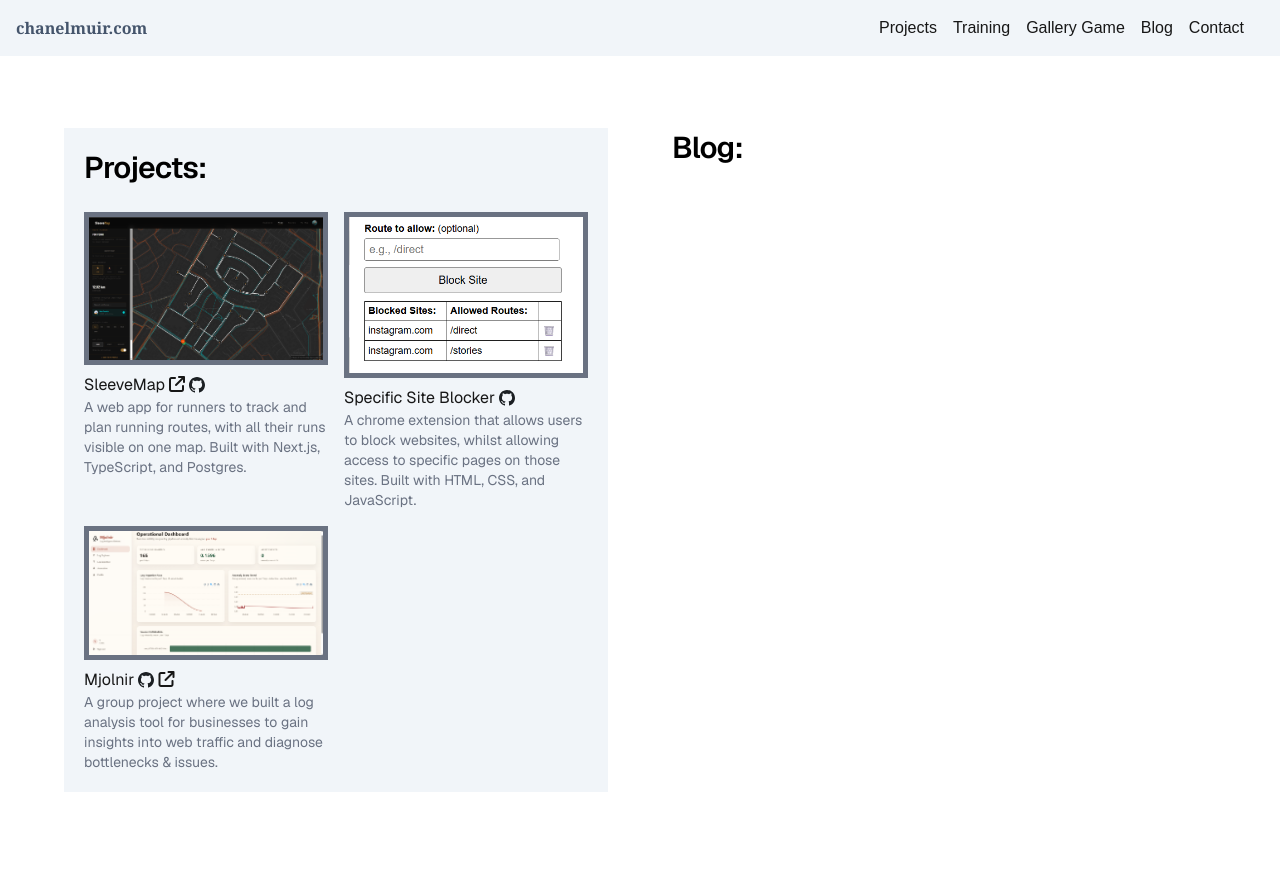
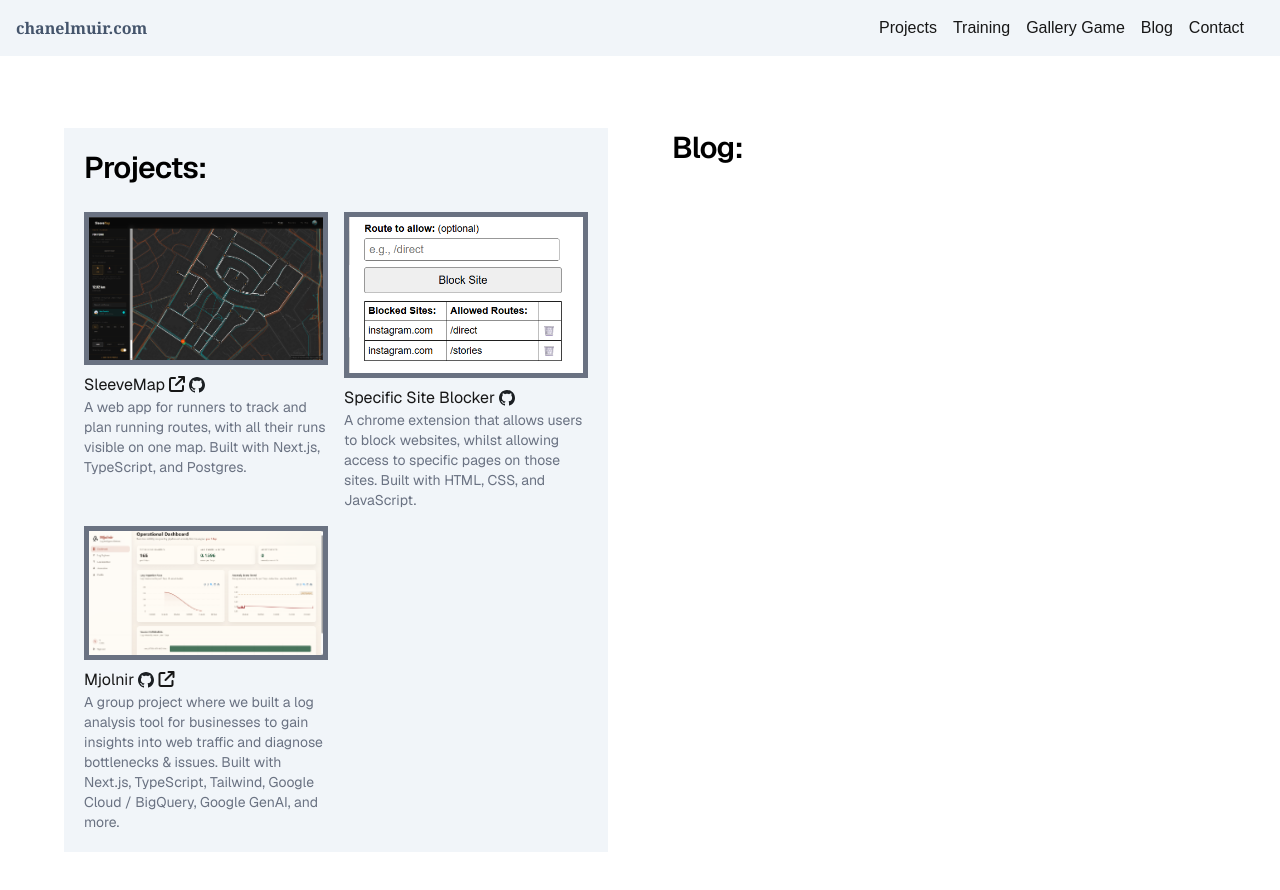
Before and after one commit to Chanelmuir/Personal-Site, a Next.js app: page / in a window 1280 px wide. Shown: the top 890 px of the page. Built offline with nearby package versions, Linux system fonts and the light colour scheme.

Commit message:
Update project description for log analysis tool with tech stack details

```diff
--- a/app/page.tsx
+++ b/app/page.tsx
@@ -47,7 +47,7 @@ export default function Home() {
                   </a>
                 </span>
                 <p className="text-sm text-gray-500">
-                  A group project where we built a log analysis tool for businesses to gain insights into web traffic and diagnose bottlenecks & issues.
+                  A group project where we built a log analysis tool for businesses to gain insights into web traffic and diagnose bottlenecks & issues. Built with Next.js, TypeScript, Tailwind, Google Cloud / BigQuery, Google GenAI, and more.
                 </p>
               </div>
             </div>
```
